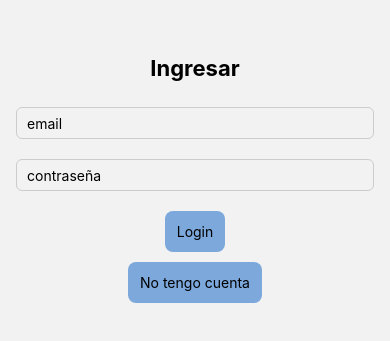
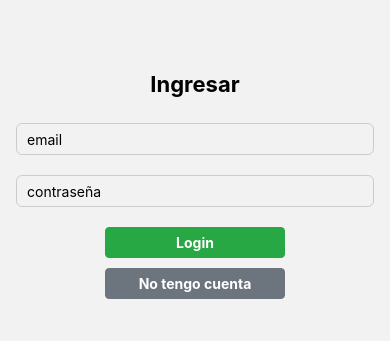
Before and after one commit to martuglikin/proyecto-integrador-react-native, a React Native app in the folder proyecto/: screen /Login in a window 390 px wide. Shown: the part 237-578 px from the top of the page. Built offline with nearby package versions, Linux system fonts and the light colour scheme; no server answers.

Commit message:
cambios en estilos

```diff
--- a/proyecto/src/screens/Login.js
+++ b/proyecto/src/screens/Login.js
@@ -71,20 +71,20 @@ class Login extends Component {
         />
 
         <Pressable style={styles.button} onPress={() => this.onSubmit()}>
-          <Text style={styles.btnText}>Login</Text>
+          <Text style={styles.buttonText}>Login</Text>
         </Pressable>
 
         <Pressable
           onPress={() => this.props.navigation.navigate('Register')}
-          style={[styles.btn1, styles.btn1ExtraMargin]}
+          style={[styles.button, styles.button2]}
         >
-          <Text style={styles.btnText}>No tengo cuenta</Text>
+          <Text style={styles.buttonText}>No tengo cuenta</Text>
         </Pressable>
 
 
         <View>
           {this.state.error ? (
-            <Text style={styles.erroeText}>
+            <Text style={styles.errorText}>
               {this.state.error}
             </Text>
           ) : null}
@@ -99,10 +99,7 @@ class Login extends Component {
 const styles = StyleSheet.create({
   container: { flex: 1, alignSelf: 'stretch', padding: 16, justifyContent: 'center' },
   title: { fontSize: 22, fontWeight: '700', textAlign: 'center', marginBottom: 16 },
-  btn1: { padding: 12, backgroundColor: '#7ca8dbff', borderRadius: 8, alignSelf: 'center' },
-  btn1ExtraMargin: { marginBottom: 12 },
-  btn2: { padding: 12, backgroundColor: '#dca930ff', borderRadius: 8, alignSelf: 'center' },
-  btnText: { textAlign: 'center' },
+  buttonText: { color: '#fff', textAlign: 'center', fontWeight: '700' },
   field: {
     height: 20,
     paddingVertical: 15,
@@ -114,14 +111,12 @@ const styles = StyleSheet.create({
     marginVertical: 10,
   },
   button: {
-    backgroundColor: '#7ca8dbff',
-    padding: 12,
-    borderRadius: 8,
-    marginBottom: 10,
-    alignSelf: 'center',
-    marginTop: 10,
+    backgroundColor: '#28a745', paddingHorizontal: 10, paddingVertical: 6,
+    borderRadius: 4, borderWidth: 1, borderColor: '#28a745',
+    alignSelf: 'center', minWidth: 180, marginTop: 10
   },
-  errorText: { color: 'red', textAlign: 'center', marginTop: 10 },
+  button2:{ backgroundColor: '#6c757d', borderColor: '#6c757d', marginTop: 10 },
+  errorText: { color: "red", textAlign: 'center', marginTop: 10 },
 });
 
 export default Login;
--- a/proyecto/src/screens/Register.js
+++ b/proyecto/src/screens/Register.js
@@ -96,7 +96,7 @@ class Register extends Component {
 
         <Pressable
           onPress={() => this.props.navigation.navigate('Login')}
-          style={[styles.button, { backgroundColor: '#6c757d', borderColor: '#6c757d', marginTop: 10 }]}
+          style={[styles.button, styles.button2]}
         >
           <Text style={styles.buttonText}>Ya tengo cuenta</Text>
         </Pressable>
@@ -118,8 +118,9 @@ const styles = StyleSheet.create({
     borderRadius: 4, borderWidth: 1, borderColor: '#28a745',
     alignSelf: 'center', minWidth: 180, marginTop: 10
   },
+  button2:{ backgroundColor: '#6c757d', borderColor: '#6c757d', marginTop: 10 },
   buttonText: { color: '#fff', textAlign: 'center', fontWeight: '700' },
-  error: { color: '#DC143C', marginBottom: 8, textAlign: 'center' },
+  error: { color: 'red', marginBottom: 8, textAlign: 'center' },
 });
 
 export default Register;
```
